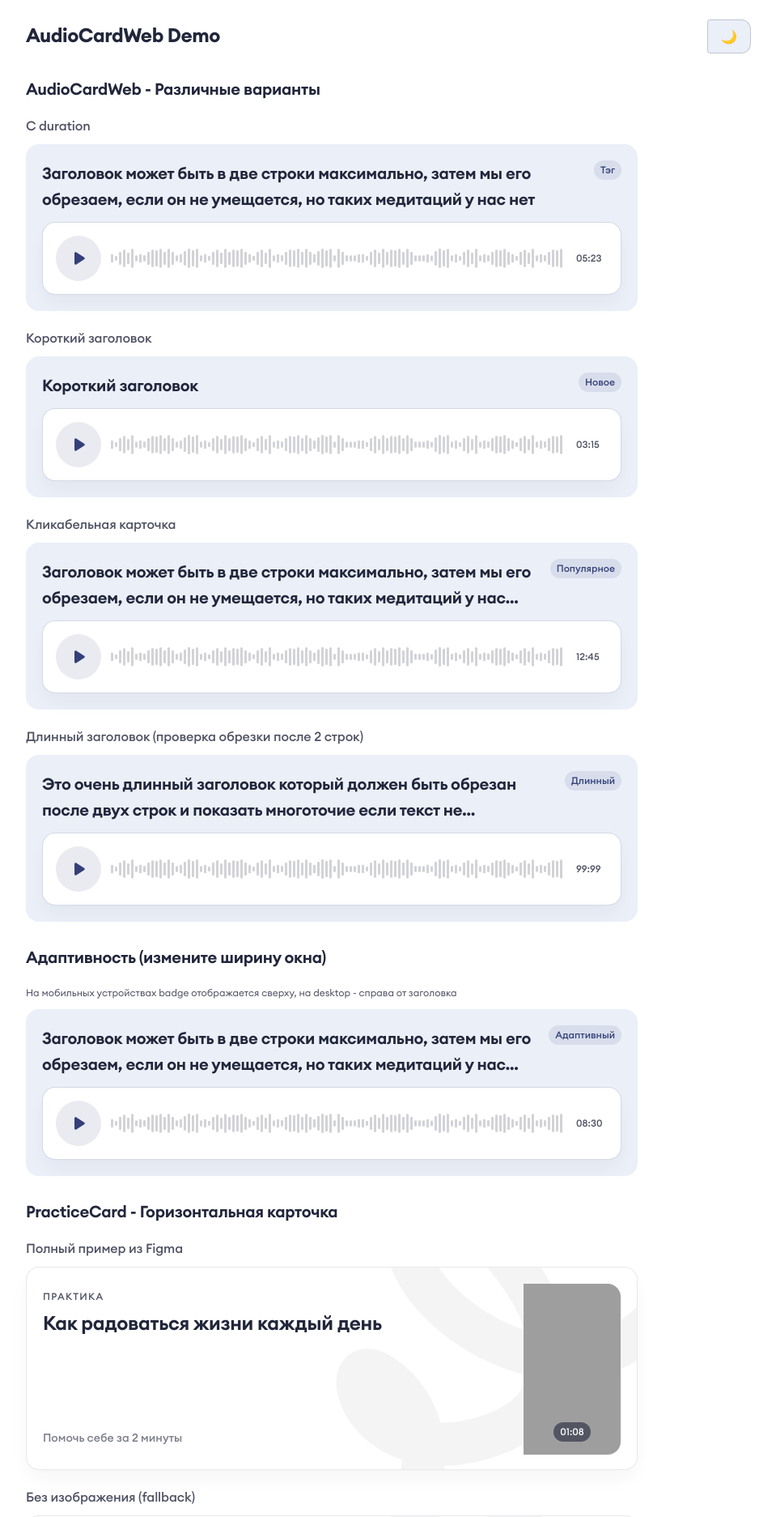
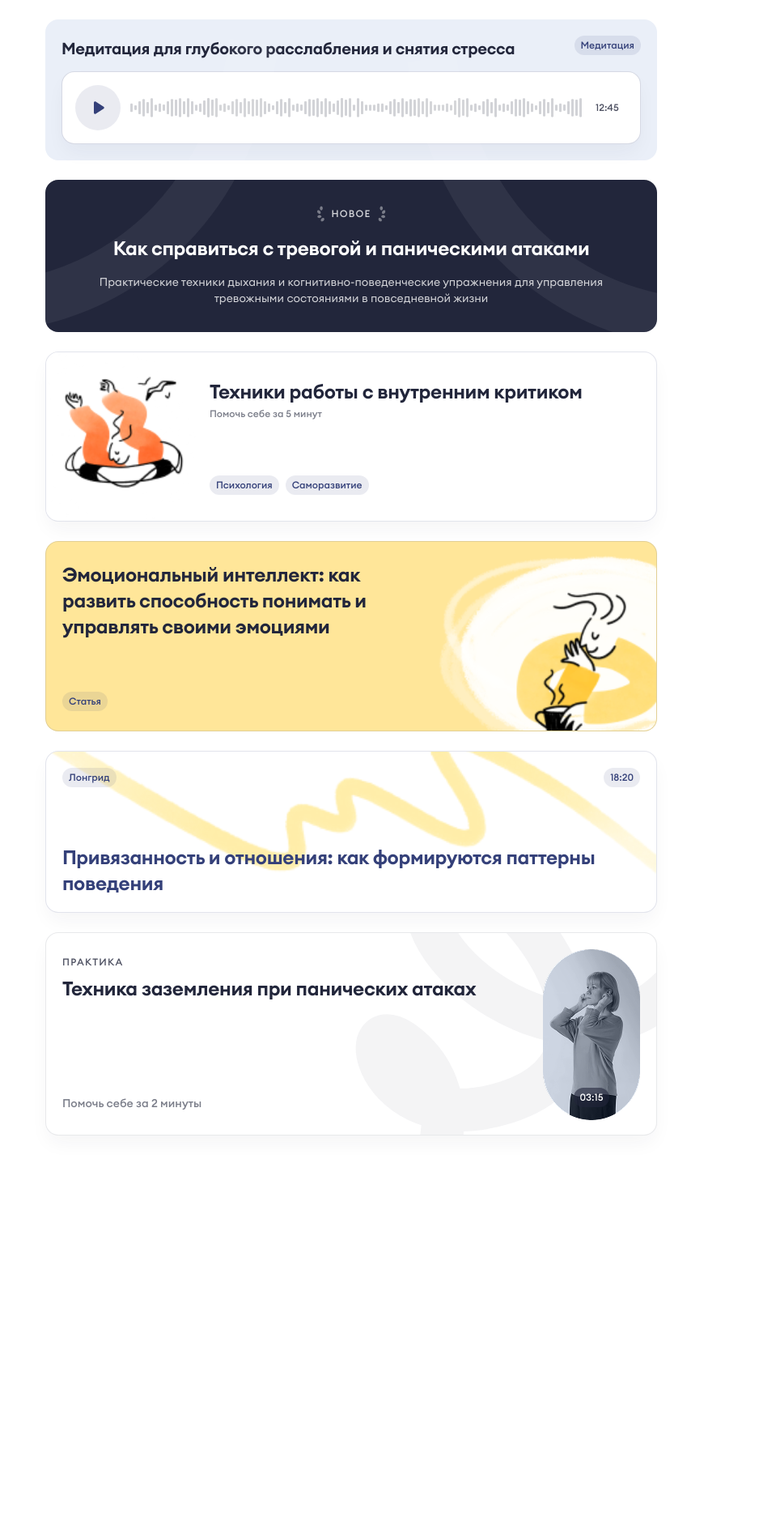
Before and after one commit to leratk22/prosebya, a Next.js app: page / in a window 1280 px wide. Shown: the top 1873 px of the page at 81% size, without its empty margins (160-1119 px from the left). After the commit the page ends 1426 px from the top, so only its background shows below. Built offline with nearby package versions, Linux system fonts and the light colour scheme; grey boxes are pictures that could not be loaded.

Commit message:
Добавлена страница со всеми карточками и исправлено расположение описания в HorizontalCardWeb для мобильной версии

```diff
--- a/app/page.tsx
+++ b/app/page.tsx
@@ -1,150 +1,65 @@
 "use client";
 
 import { AudioCardWeb } from "@/components/cards/audio-card-web";
+import { BannerCardWeb } from "@/components/cards/banner-card-web";
+import { HorizontalCardWeb } from "@/components/cards/horizontal-card-web";
+import { LongreadCardWeb } from "@/components/cards/longread-card-web";
+import { LongreadCardOldWeb } from "@/components/cards/longread-card-old-web";
 import { PracticeCard } from "@/components/cards/practice-card";
-import { useState } from "react";
 
 export default function Home() {
-  const [darkMode, setDarkMode] = useState(false);
+  return (
+    <div className="min-h-screen bg-white">
+      <div className="max-w-4xl mx-auto p-24">
+        <div className="flex flex-col gap-24">
+          {/* AudioCardWeb */}
+          <AudioCardWeb
+            title="Медитация для глубокого расслабления и снятия стресса"
+            topBadge="Медитация"
+            duration="12:45"
+          />
 
-  return (
-    <div className={darkMode ? "dark" : ""}>
-      <div className="min-h-screen bg-light-bg-primary dark:bg-dark-bg-primary p-16 md:p-24">
-        <div className="max-w-4xl mx-auto space-y-32">
-          {/* Header */}
-          <header className="flex items-center justify-between">
-            <h1 className="text-title-xl md:text-title-xl font-bold text-light-fg-primary dark:text-dark-fg-primary">
-              AudioCardWeb Demo
-            </h1>
-            <button
-              onClick={() => setDarkMode(!darkMode)}
-              className="px-16 py-8 rounded-s bg-light-bg-secondary dark:bg-dark-bg-secondary text-light-fg-primary dark:text-dark-fg-primary border border-light-border-primary dark:border-dark-border-primary"
-            >
-              {darkMode ? "☀️" : "🌙"}
-            </button>
-          </header>
+          {/* BannerCardWeb */}
+          <BannerCardWeb
+            highlightText="Новое"
+            title="Как справиться с тревогой и паническими атаками"
+            description="Практические техники дыхания и когнитивно-поведенческие упражнения для управления тревожными состояниями в повседневной жизни"
+          />
 
-          {/* Audio Cards */}
-          <section className="space-y-24">
-            <h2 className="text-title-l font-semibold text-light-fg-primary dark:text-dark-fg-primary">
-              AudioCardWeb - Различные варианты
-            </h2>
+          {/* HorizontalCardWeb */}
+          <HorizontalCardWeb
+            title="Техники работы с внутренним критиком"
+            description="Помочь себе за 5 минут"
+            badges={["Психология", "Саморазвитие"]}
+            imageUrl="/horizontal-card-1x.png"
+            imageUrl2x="/horizontal-card-2x.png"
+            imageAlt="Психологическая практика"
+          />
 
-            {/* Card 1: С duration */}
-            <div className="space-y-12">
-              <h3 className="text-title-m font-medium text-light-fg-secondary dark:text-dark-fg-secondary">
-                С duration
-              </h3>
-                     <AudioCardWeb
-                       title="Заголовок может быть в две строки максимально, затем мы его обрезаем, если он не умещается, но таких медитаций у нас нет"
-                       topBadge="Тэг"
-                       duration="05:23"
+          {/* LongreadCardWeb */}
+          <LongreadCardWeb
+            title="Эмоциональный интеллект: как развить способность понимать и управлять своими эмоциями"
+            tag="Статья"
+            backgroundColor="yellow"
           />
-            </div>
 
-            {/* Card 2: Короткий заголовок */}
-            <div className="space-y-12">
-              <h3 className="text-title-m font-medium text-light-fg-secondary dark:text-dark-fg-secondary">
-                Короткий заголовок
-              </h3>
-              <AudioCardWeb
-                title="Короткий заголовок"
-                topBadge="Новое"
-                duration="03:15"
-                playState="play"
+          {/* LongreadCardOldWeb */}
+          <LongreadCardOldWeb
+            title="Привязанность и отношения: как формируются паттерны поведения"
+            tag="Лонгрид"
+            time="18:20"
           />
-            </div>
 
-                   {/* Card 3: Кликабельная карточка */}
-                   <div className="space-y-12">
-                     <h3 className="text-title-m font-medium text-light-fg-secondary dark:text-dark-fg-secondary">
-                       Кликабельная карточка
-                     </h3>
-                     <AudioCardWeb
-                       title="Заголовок может быть в две строки максимально, затем мы его обрезаем, если он не умещается, но таких медитаций у нас нет"
-                       topBadge="Популярное"
-                       duration="12:45"
-                       onClick={() => alert("Карточка кликнута!")}
-                     />
-                   </div>
-
-            {/* Card 4: Длинный заголовок (для проверки обрезки) */}
-            <div className="space-y-12">
-              <h3 className="text-title-m font-medium text-light-fg-secondary dark:text-dark-fg-secondary">
-                Длинный заголовок (проверка обрезки после 2 строк)
-              </h3>
-              <AudioCardWeb
-                title="Это очень длинный заголовок который должен быть обрезан после двух строк и показать многоточие если текст не помещается в две строки максимально"
-                topBadge="Длинный"
-                duration="99:99"
-                playState="play"
-              />
-            </div>
-          </section>
-
-          {/* Responsive Demo */}
-          <section className="space-y-24">
-            <h2 className="text-title-l font-semibold text-light-fg-primary dark:text-dark-fg-primary">
-              Адаптивность (измените ширину окна)
-            </h2>
-            <div className="space-y-12">
-              <p className="text-body-m text-light-fg-secondary dark:text-dark-fg-secondary">
-                На мобильных устройствах badge отображается сверху, на desktop - справа от заголовка
-              </p>
-              <AudioCardWeb
-                title="Заголовок может быть в две строки максимально, затем мы его обрезаем, если он не умещается, но таких медитаций у нас нет"
-                topBadge="Адаптивный"
-                duration="08:30"
-                playState="play"
-              />
-            </div>
-          </section>
-
-          {/* PracticeCard Demo */}
-          <section className="space-y-24">
-            <h2 className="text-title-l font-semibold text-light-fg-primary dark:text-dark-fg-primary">
-              PracticeCard - Горизонтальная карточка
-            </h2>
-
-            <div className="space-y-12">
-              <h3 className="text-title-m font-medium text-light-fg-secondary dark:text-dark-fg-secondary">
-                Полный пример из Figma
-              </h3>
+          {/* PracticeCard */}
           <PracticeCard
             subtitle="Практика"
-                title="Как радоваться жизни каждый день"
+            title="Техника заземления при панических атаках"
             label="Помочь себе за 2 минуты"
-                imageUrl="https://images.unsplash.com/photo-1506126613408-eca07ce68773?w=120&h=211&fit=crop&auto=format"
-                imageUrl2x="https://images.unsplash.com/photo-1506126613408-eca07ce68773?w=240&h=422&fit=crop&auto=format"
-                imageAlt="Woman practicing meditation"
-                duration="01:08"
-                onClick={() => alert("PracticeCard кликнута!")}
+            imageUrl="/practice-images/practice-image-1x.png"
+            imageUrl2x="/practice-images/practice-image-2x.png"
+            imageAlt="Практика медитации"
+            duration="03:15"
           />
-            </div>
-
-            <div className="space-y-12">
-              <h3 className="text-title-m font-medium text-light-fg-secondary dark:text-dark-fg-secondary">
-                Без изображения (fallback)
-              </h3>
-              <PracticeCard
-                subtitle="Практика"
-                title="Как радоваться жизни каждый день"
-                label="Помочь себе за 2 минуты"
-                duration="01:08"
-              />
-            </div>
-
-            <div className="space-y-12">
-              <h3 className="text-title-m font-medium text-light-fg-secondary dark:text-dark-fg-secondary">
-                Без label и duration
-              </h3>
-              <PracticeCard
-                subtitle="Практика"
-                title="Как радоваться жизни каждый день"
-                imageUrl="https://images.unsplash.com/photo-1506126613408-eca07ce68773?w=120&h=211&fit=crop&crop=face"
-              />
-            </div>
-          </section>
         </div>
       </div>
     </div>
--- a/src/components/cards/horizontal-card-web.tsx
+++ b/src/components/cards/horizontal-card-web.tsx
@@ -135,9 +135,9 @@ export const HorizontalCardWeb = React.forwardRef<
 
       return (
         <div
-          className="flex flex-col justify-between flex-1 relative z-10 self-stretch py-16 pr-16 gap-12 md:py-32 md:pr-64 md:pl-0 md:gap-16"
+          className="flex flex-col justify-between flex-1 relative z-10 self-stretch py-16 pr-16 md:py-32 md:pr-64 md:pl-0"
         >
-          {/* Верхний блок: badges (mobile) + заголовок и описание */}
+          {/* Верхний блок: badges (mobile) + заголовок + описание (desktop) */}
           <div className="flex flex-col gap-8 md:gap-4 self-stretch">
             {/* Badges на mobile - перед заголовком */}
             <div className="flex flex-row gap-4 md:hidden self-stretch min-w-0 overflow-hidden">
@@ -157,10 +157,10 @@ export const HorizontalCardWeb = React.forwardRef<
             >
               {title}
             </h3>
-            {/* Description */}
+            {/* Description - только для desktop, в мобильной версии будет внизу */}
             {description && (
               <p
-                className="font-medium font-euclid text-light-fg-tertiary dark:text-dark-fg-tertiary line-clamp-1 self-stretch min-w-0"
+                className="hidden md:block font-medium font-euclid text-light-fg-tertiary dark:text-dark-fg-tertiary line-clamp-1 self-stretch min-w-0"
                 style={{
                   fontSize: "12px",
                   lineHeight: "16px", // 1.3333333333333333em
@@ -170,7 +170,9 @@ export const HorizontalCardWeb = React.forwardRef<
               </p>
             )}
           </div>
-          {/* Нижний блок: badges на desktop */}
+          {/* Нижний блок: badges на desktop, описание на mobile */}
+          <div className="flex flex-col md:flex-row gap-8 self-stretch min-w-0 overflow-hidden">
+            {/* Badges на desktop */}
             <div className="hidden md:flex flex-row gap-8 self-stretch min-w-0 overflow-hidden">
               {badges.map((badge, index) => (
                 <Badge
@@ -181,6 +183,19 @@ export const HorizontalCardWeb = React.forwardRef<
                   {badge}
                 </Badge>
               ))}
+            </div>
+            {/* Description на mobile - всегда внизу */}
+            {description && (
+              <p
+                className="md:hidden font-medium font-euclid text-light-fg-tertiary dark:text-dark-fg-tertiary line-clamp-1 self-stretch min-w-0"
+                style={{
+                  fontSize: "12px",
+                  lineHeight: "16px", // 1.3333333333333333em
+                }}
+              >
+                {description}
+              </p>
+            )}
           </div>
         </div>
       );
```
Lines whose indentation alone changed are shown as unchanged.
